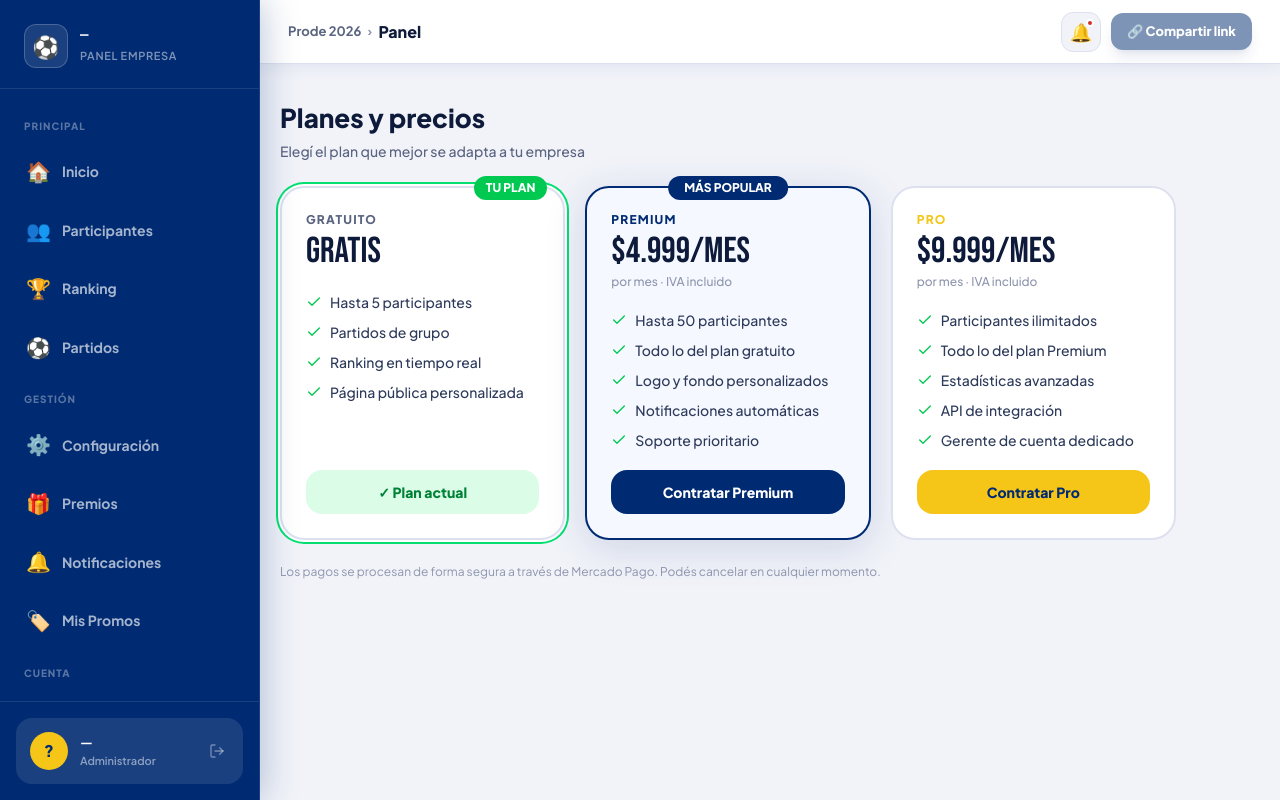
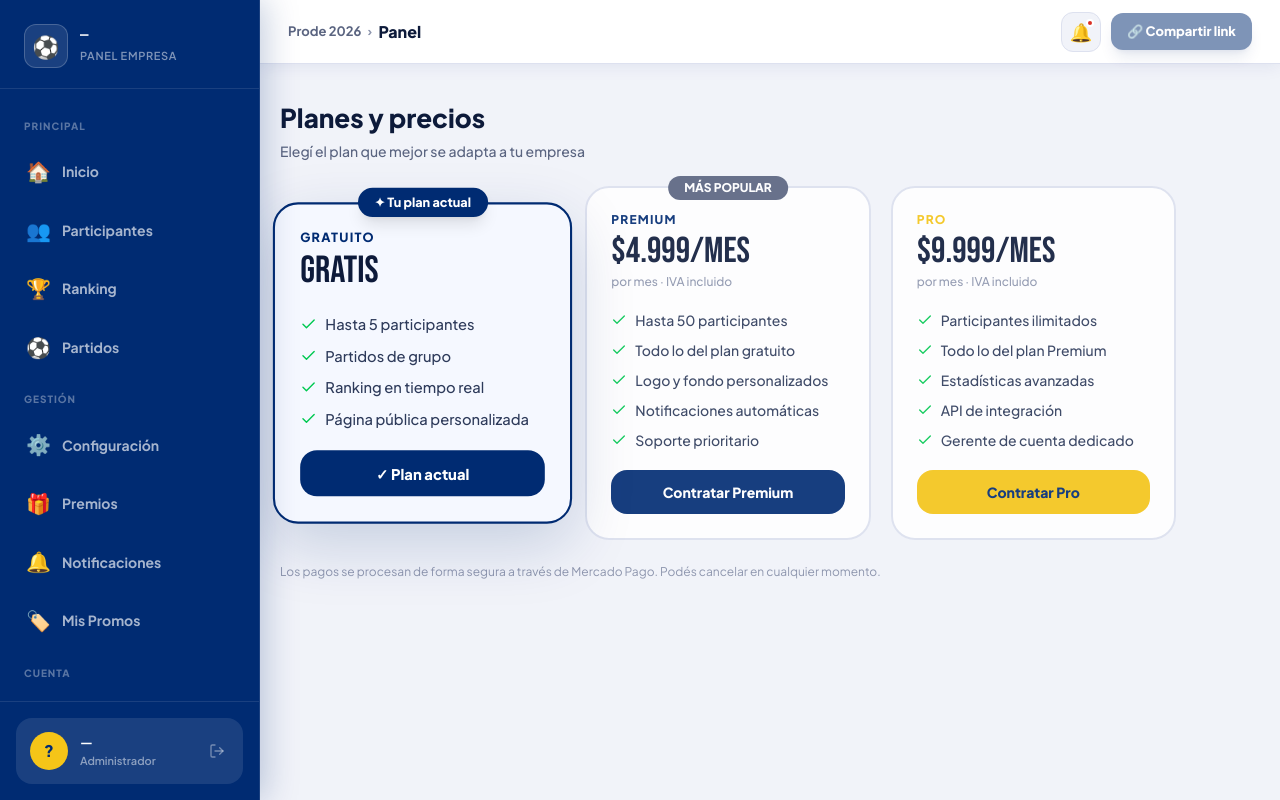
Before and after one commit to elprodeargento/prode-argento, a Next.js app in the folder apps/web/: page /empresa/planes in a window 1280 px wide. Built offline with nearby package versions, Linux system fonts and the light colour scheme; no server answers.

Commit message:
Mercado checkout

```diff
--- a/apps/web/src/components/empresa/PlanesClient.tsx
+++ b/apps/web/src/components/empresa/PlanesClient.tsx
@@ -107,7 +107,7 @@ export function PlanesClient() {
         </div>
       )}
 
-      <div className="grid grid-cols-1 md:grid-cols-3 gap-5 max-w-4xl">
+      <div className="grid grid-cols-1 md:grid-cols-3 gap-5 max-w-4xl items-center">
         {PLANS.map(plan => {
           const isCurrent = currentPlan === plan.id
           const isUpgrade = plan.id !== 'free' && !isCurrent
@@ -116,25 +116,27 @@ export function PlanesClient() {
           return (
             <div
               key={plan.id}
-              className={`relative rounded-3xl border-2 p-6 flex flex-col gap-5 transition-all
-                ${plan.highlight ? 'border-[#002B72] shadow-[0_8px_40px_rgba(0,43,114,0.15)]' : 'border-[#DDE1EF] bg-white'}
-                ${isCurrent ? 'ring-2 ring-green-400 ring-offset-2' : ''}`}
-              style={plan.highlight ? { background: '#F5F8FF' } : {}}
+              className={`relative rounded-3xl border-2 p-6 flex flex-col gap-5 transition-all duration-300
+                ${isCurrent
+                  ? 'scale-105 z-10 shadow-[0_20px_60px_rgba(0,43,114,0.18)] border-[#002B72]'
+                  : 'border-[#DDE1EF] bg-white opacity-90 hover:opacity-100 hover:shadow-md'
+                }`}
+              style={isCurrent ? { background: '#F5F8FF' } : {}}
             >
-              {plan.highlight && (
-                <div className="absolute -top-3 left-1/2 -translate-x-1/2 bg-[#002B72] text-white text-xs font-black px-4 py-1 rounded-full">
+              {isCurrent && (
+                <div className="absolute -top-4 left-1/2 -translate-x-1/2 bg-[#002B72] text-white text-xs font-black px-4 py-1.5 rounded-full whitespace-nowrap shadow-lg">
+                  ✦ Tu plan actual
+                </div>
+              )}
+
+              {!isCurrent && plan.highlight && (
+                <div className="absolute -top-3 left-1/2 -translate-x-1/2 bg-[#5A6480] text-white text-xs font-black px-4 py-1 rounded-full">
                   MÁS POPULAR
                 </div>
               )}
 
-              {isCurrent && (
-                <div className="absolute -top-3 right-4 bg-green-500 text-white text-xs font-black px-3 py-1 rounded-full">
-                  TU PLAN
-                </div>
-              )}
-
               <div>
-                <div className="text-xs font-black uppercase tracking-widest mb-1" style={{ color: plan.color }}>
+                <div className="text-xs font-black uppercase tracking-widest mb-1" style={{ color: isCurrent ? '#002B72' : plan.color }}>
                   {plan.name}
                 </div>
                 <div className="font-bebas text-4xl text-[#0D1A3A]">{plan.priceLabel}</div>
@@ -157,7 +159,7 @@ export function PlanesClient() {
                 disabled={isCurrent || isLoading || plan.id === 'free'}
                 className={`w-full py-3 rounded-2xl font-black text-sm transition-all
                   ${isCurrent
-                    ? 'bg-green-100 text-green-700 cursor-default'
+                    ? 'bg-[#002B72] text-white cursor-default'
                     : plan.id === 'free'
                     ? 'bg-[#F1F3F9] text-[#8E96AE] cursor-default'
                     : 'text-white hover:opacity-90 disabled:opacity-60'}`}
```
